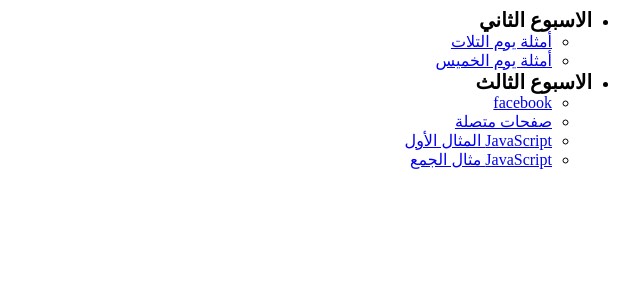
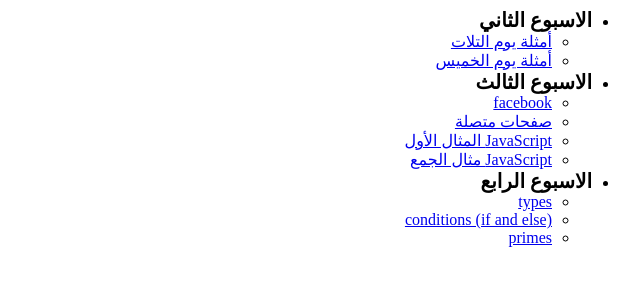
Before and after one commit to elgohry/tamkeen-1802, a plain HTML site: page index.html in a window 1280 px wide. Shown: the whole page, without its empty margins (640-1280 px from the left). Drawn offline with Linux system fonts and the light colour scheme.

Commit message:
more adding

```diff
--- a/index.html
+++ b/index.html
@@ -26,6 +26,7 @@
           </li>
         </ul>
       </li>
+
       <li>
         <b>الاسبوع الثالث</b>
         <ul>
@@ -51,6 +52,29 @@
           </li>
         </ul>
       </li>
+
+
+      <li>
+          <b>الاسبوع الرابع</b>
+          <ul>
+              <li>
+                  <a href="180312-examples/types.html">
+                    types
+                  </a>
+                </li>
+              <li>
+                  <a href="180312-examples/conditions.html">
+                    conditions (if and else)
+                  </a>
+                </li>
+            <li>
+              <a href="180312-examples/is-prime.html">
+                primes
+              </a>
+            </li>
+
+          </ul>
+        </li>
     </ul>
   </body>
 </html>
```
Also changed, not shown: 180313-examples/is-prime.html (added, +26 -0 lines).
